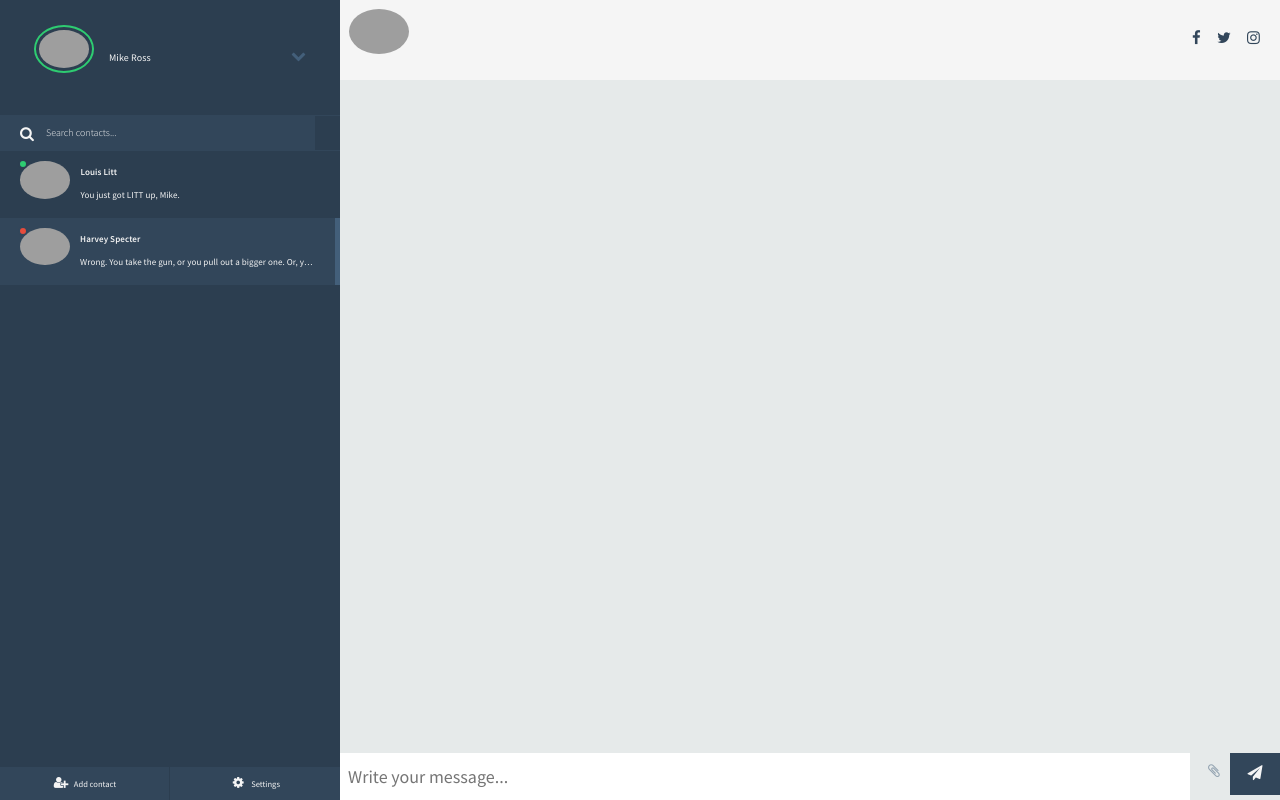
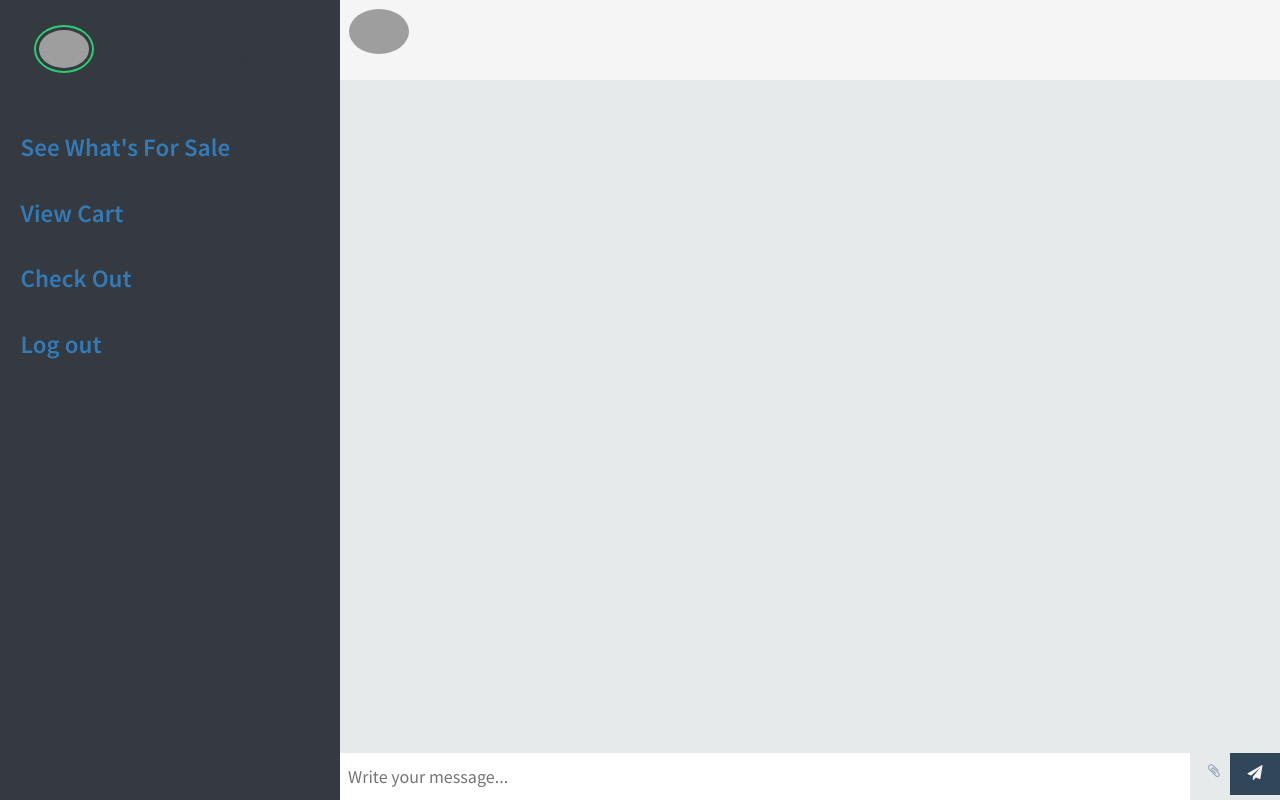
Before and after one commit to natpaq/Market, a Django app: template chat/templates/chat/room.html in a window 1280 px wide. Run offline with Django 3.2, Linux system fonts and the light colour scheme; the template is opened without the code that fills it, so the values that code supplies are empty; some libraries are stand-ins or nearby versions; grey boxes are pictures that could not be loaded.

Commit message:
UI for room clean. Clean index

```diff
--- a/chat/static/style.css
+++ b/chat/static/style.css
@@ -7,7 +7,7 @@
   font-family: "proxima-nova", "Source Sans Pro", sans-serif;
   font-size: 1em;
   letter-spacing: 0.1px;
-  color: #32465a;
+  color: #343a40;
   text-rendering: optimizeLegibility;
   text-shadow: 1px 1px 1px rgba(0, 0, 0, 0.004);
   -webkit-font-smoothing: antialiased;
@@ -32,8 +32,8 @@
   max-width: 340px;
   width: 40%;
   height: 100%;
-  background: #2c3e50;
-  color: #f5f5f5;
+  background: #343a40;
+  color: #343a40;
   overflow: hidden;
   position: relative;
 }
@@ -145,7 +145,7 @@
   border-radius: 6px;
   z-index: 99;
   line-height: initial;
-  background: #435f7a;
+  background: #343a40;
   -moz-transition: 0.3s all ease;
   -o-transition: 0.3s all ease;
   -webkit-transition: 0.3s all ease;
@@ -197,7 +197,7 @@
   }
 }
 #frame #sidepanel #profile .wrap #status-options ul li:hover {
-  background: #496886;
+  background: #343a40;
 }
 #frame #sidepanel #profile .wrap #status-options ul li span.status-circle {
   position: absolute;
--- a/chat/templates/chat/room.html
+++ b/chat/templates/chat/room.html
@@ -18,12 +18,12 @@
 
 <body>
   <div id="frame">
+
     <div id="sidepanel">
       <div id="profile">
         <div class="wrap">
-          <img id="profile-img" src="http://emilcarlsson.se/assets/mikeross.png" class="online" alt="" />
-          <p>Mike Ross</p>
-          <i class="fa fa-chevron-down expand-button" aria-hidden="true"></i>
+          <img id="profile-img" src="https://123visa.ca/wp-content/uploads/2019/01/blank-avatar.png" class="online" alt="" />
+          <p>YOU (Click Profile To Change Status) </p>
           <div id="status-options">
             <ul>
               <li id="status-online" class="active"><span class="status-circle"></span> <p>Online</p></li>
@@ -32,68 +32,54 @@
               <li id="status-offline"><span class="status-circle"></span> <p>Offline</p></li>
             </ul>
           </div>
-          <div id="expanded">
-            <label for="twitter"><i class="fa fa-facebook fa-fw" aria-hidden="true"></i></label>
-            <input name="twitter" type="text" value="mikeross" />
-            <label for="twitter"><i class="fa fa-twitter fa-fw" aria-hidden="true"></i></label>
-            <input name="twitter" type="text" value="ross81" />
-            <label for="twitter"><i class="fa fa-instagram fa-fw" aria-hidden="true"></i></label>
-            <input name="twitter" type="text" value="mike.ross" />
         </div>
-        </div>
-      </div>
-      <div id="search">
-        <label for=""><i class="fa fa-search" aria-hidden="true"></i></label>
-        <input type="text" placeholder="Search contacts..." />
       </div>
       <div id="contacts">
           <ul>
             <li class="contact">
               <div class="wrap">
-              <span class="contact-status online"></span>
-              <img src="http://emilcarlsson.se/assets/louislitt.png" alt="" />
                 <div class="meta">
-                <p class="name">Louis Litt</p>
-                <p class="preview">You just got LITT up, Mike.</p>
+                    <a class="name" href="{% url 'index' %}" style="font-size:25px">See What's For Sale</a>
                 </div>
               </div>
             </li>
-          <li class="contact active">
+            <li class="contact">
                 <div class="wrap">
-              <span class="contact-status busy"></span>
-              <img src="http://emilcarlsson.se/assets/harveyspecter.png" alt="" />
                   <div class="meta">
-                <p class="name">Harvey Specter</p>
-                <p class="preview">Wrong. You take the gun, or you pull out a bigger one. Or, you call their bluff. Or, you do any one of a hundred and forty six other things.</p>
+                      <a class="name" href="{% url 'my_cart' %}" style="font-size:25px">View Cart</a>
+                  </div>
+                </div>
+              </li>
+            <li class="contact">
+                <div class="wrap">
+                  <div class="meta">
+                      <a class="name" href="{% url 'checkout' %}" style="font-size:25px">Check Out</a>
+                  </div>
+                </div>
+              </li>
+            <li class="contact">
+                <div class="wrap">
+                  <div class="meta">
+                      <a class="name" href="{% url 'logout' %}" style="font-size:25px">Log out</a>
                   </div>
                 </div>
               </li>
           </ul>
       </div>
-      <div id="bottom-bar">
-        <button id="addcontact"><i class="fa fa-user-plus fa-fw" aria-hidden="true"></i> <span>Add contact</span></button>
-        <button id="settings"><i class="fa fa-cog fa-fw" aria-hidden="true"></i> <span>Settings</span></button>
     </div>
-    </div>
+<!--- -->
     <div class="content">
       <div class="contact-profile">
-        <img src="http://emilcarlsson.se/assets/harveyspecter.png" alt="" />
+        <img src="https://123visa.ca/wp-content/uploads/2019/01/blank-avatar.png" alt="" />
         <p>{{ username }}</p>
-        <div class="social-media">
-          <i class="fa fa-facebook" aria-hidden="true"></i>
-          <i class="fa fa-twitter" aria-hidden="true"></i>
-          <i class="fa fa-instagram" aria-hidden="true"></i>
-        </div>
       </div>
       <div class="messages">
         <ul id="chat-log">
           {% comment %} <li class="sent">
-            <img src="http://emilcarlsson.se/assets/mikeross.png" alt="" />
-            <p>How the hell am I supposed to get a jury to believe you when I am not even sure that I do?!</p>
+            <img src="https://123visa.ca/wp-content/uploads/2019/01/blank-avatar.png" alt="" />
           </li>
           <li class="replies">
-            <img src="http://emilcarlsson.se/assets/harveyspecter.png" alt="" />
-            <p>When you're backed against the wall, break the god damn thing down.</p>
+            <img src="https://storage.needpix.com/rsynced_images/avatar-159236_1280.png" alt="" />
           </li> {% endcomment %}
         </ul>
       </div>
@@ -166,7 +152,7 @@
       var imgTag = document.createElement('img');
       var pTag = document.createElement('p');
       pTag.textContent = data.content;
-      imgTag.src = 'http://emilcarlsson.se/assets/mikeross.png';
+      imgTag.src = 'https://storage.needpix.com/rsynced_images/avatar-159236_1280.png';
 
       if (author === username) {
         msgListTag.className = 'sent';
```
Also changed, not shown: chat/static/submit.css (added), db.sqlite3. Lines whose indentation alone changed are shown as unchanged.
